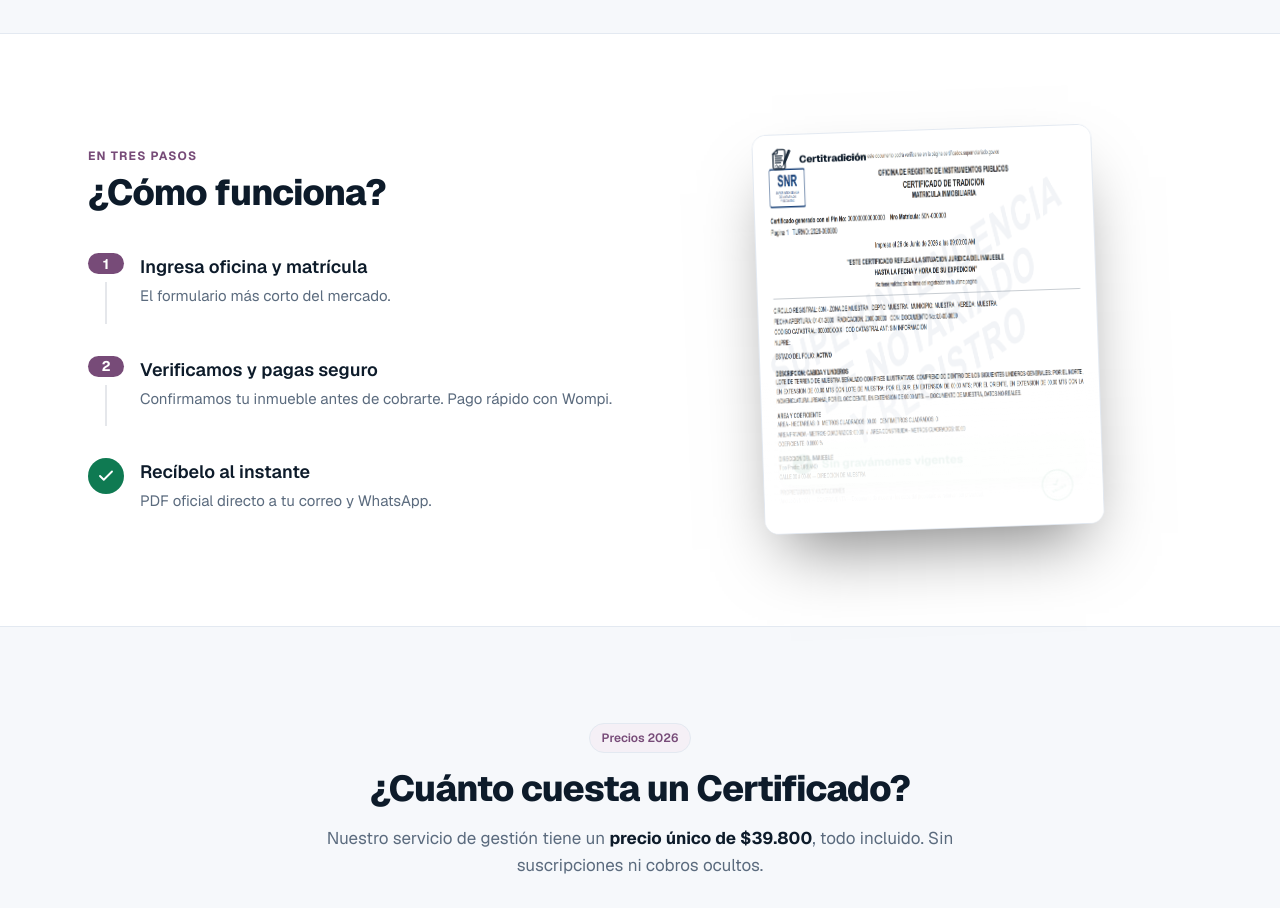
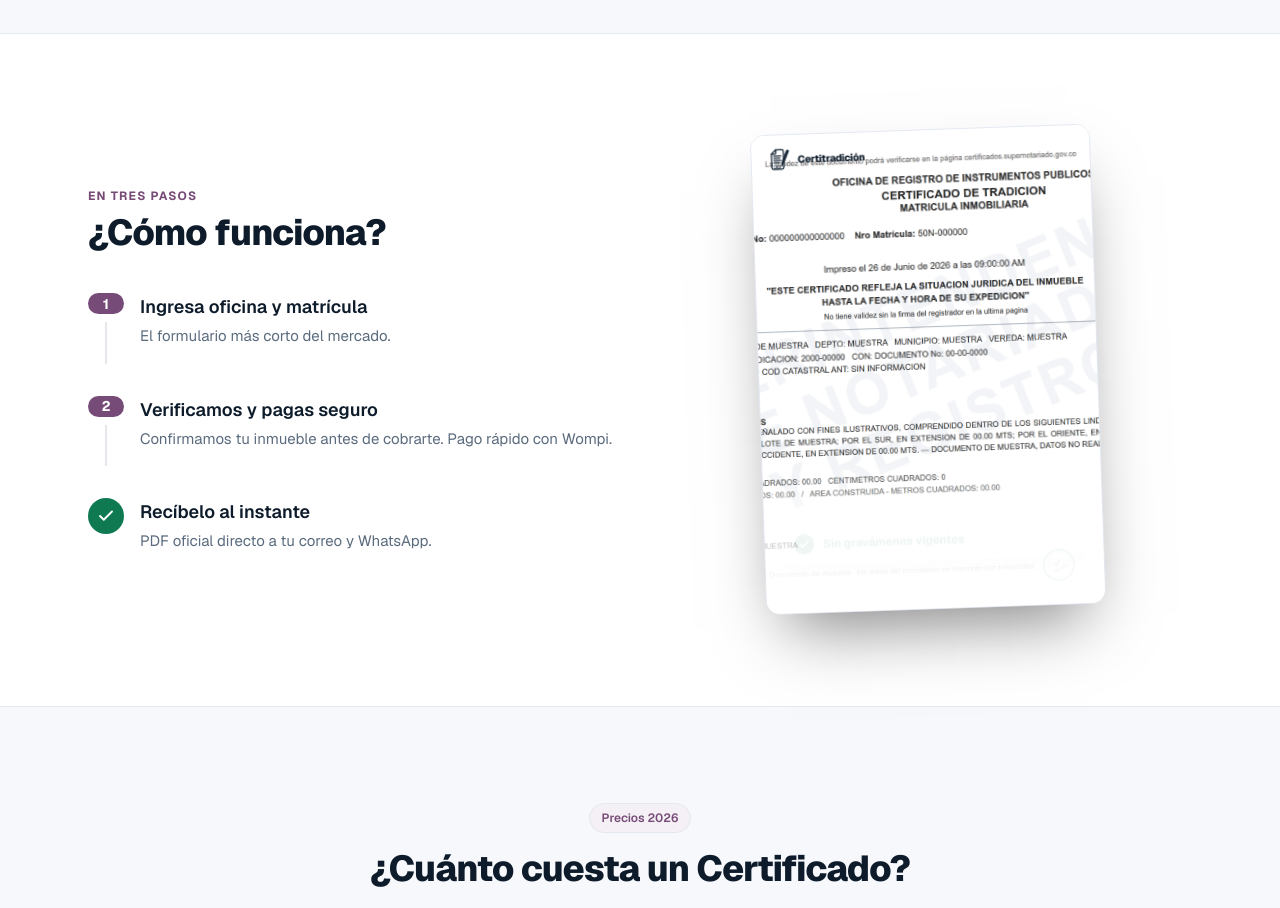
Before and after one commit to DvvSalome/certificados-tradicion-web, a Next.js app: page / in a window 1280 px wide. Shown: the part 1420-2328 px from the top of the page. Built offline with nearby package versions, Linux system fonts and the light colour scheme.

Commit message:
fix container height to match image aspect ratio

```diff
--- a/components/AnimatedCertificate.tsx
+++ b/components/AnimatedCertificate.tsx
@@ -2,7 +2,7 @@ import { Seal } from '@/components/Brand';
 
 export default function AnimatedCertificate() {
   return (
-    <div style={{ position: 'relative', height: 400, width: '100%', maxWidth: 340, margin: '0 auto' }}>
+    <div style={{ position: 'relative', height: 480, width: '100%', maxWidth: 340, margin: '0 auto' }}>
       <div
         style={{
           position: 'absolute',
@@ -16,7 +16,7 @@ export default function AnimatedCertificate() {
           border: '1px solid var(--border)'
         }}
       >
-        <img src="/cert-sample.png" alt="Muestra" style={{ width: '100%', height: '100%', display: 'block', objectFit: 'fill', opacity: 0.95 }} />
+        <img src="/cert-sample.png" alt="Muestra" style={{ width: '100%', height: '100%', display: 'block', objectFit: 'cover', objectPosition: 'top center', opacity: 0.95 }} />
 
         {/* scan beam */}
         <div
```
